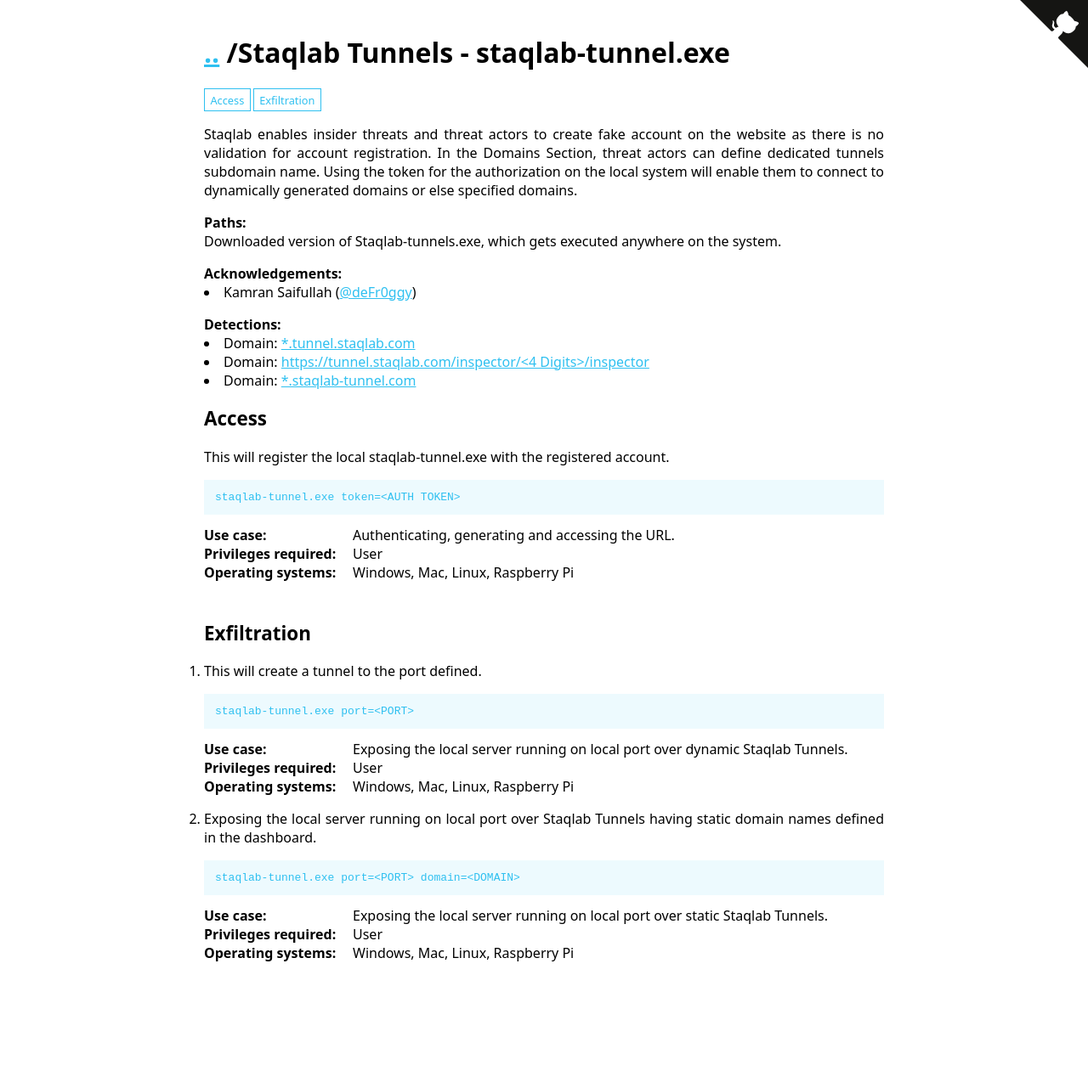
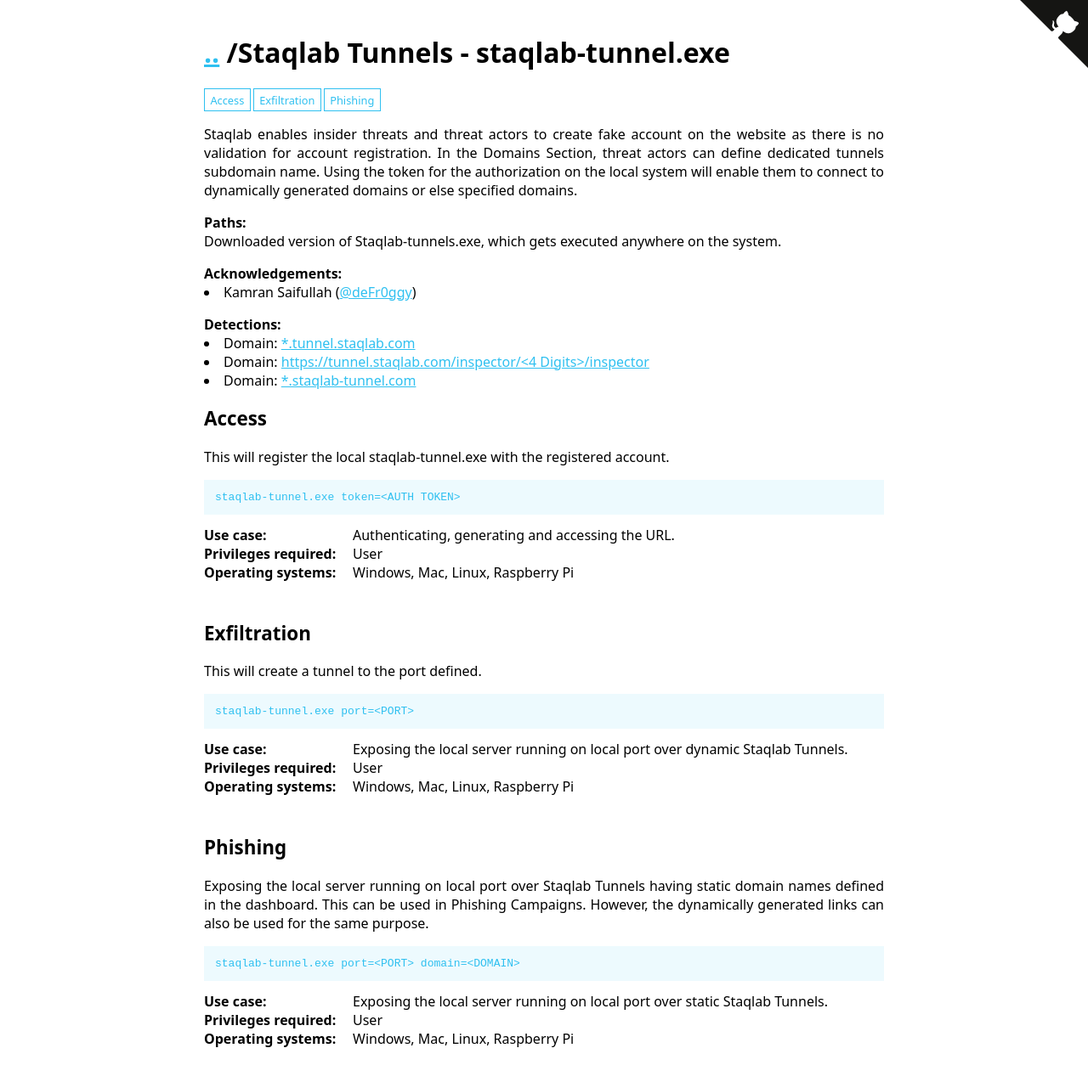
Before and after one commit to LOTTunnels/LOTTunnels.github.io, a Jekyll site: the page built from _lottunnels/Binaries/staqlab.md, in a window 1280 px wide. Shown: the whole page at 85% size. Built offline with Jekyll 4.4.1, drawn with Linux system fonts in a browser that asks for light colours; before the commit the page ends 1173 px from its top, so only the background shows below that.

Commit message:
Staqlab tunnels

```diff
--- a/_lottunnels/Binaries/staqlab.md
+++ b/_lottunnels/Binaries/staqlab.md
@@ -4,24 +4,28 @@
 Author: Kamran Saifullah
 Created: 2024-10-06
 Commands:
+
   - Command: staqlab-tunnel.exe token=<AUTH TOKEN>
     Description: This will register the local staqlab-tunnel.exe with the registered account.
     Usecase: Authenticating, generating and accessing the URL.
     Category: Access
     Privileges: User
     OperatingSystem: Windows, Mac, Linux, Raspberry Pi
+
   - Command: staqlab-tunnel.exe port=<PORT>
     Description: This will create a tunnel to the port defined.
     Usecase: Exposing the local server running on local port over dynamic Staqlab Tunnels.
     Category: exfiltrate
     Privileges: User
     OperatingSystem: Windows, Mac, Linux, Raspberry Pi
+
   - Command: staqlab-tunnel.exe port=<PORT> domain=<DOMAIN>
-    Description: Exposing the local server running on local port over Staqlab Tunnels having static domain names defined in the dashboard.
+    Description: Exposing the local server running on local port over Staqlab Tunnels having static domain names defined in the dashboard. This can be used in Phishing Campaigns. However, the dynamically generated links can also be used for the same purpose.
     Usecase: Exposing the local server running on local port over static Staqlab Tunnels.
-    Category: exfiltrate
+    Category: Phishing
     Privileges: User
     OperatingSystem: Windows, Mac, Linux, Raspberry Pi
+
 Full_Path:
   - Path: Downloaded version of Staqlab-tunnels.exe, which gets executed anywhere on the system.
 Detection:
```
